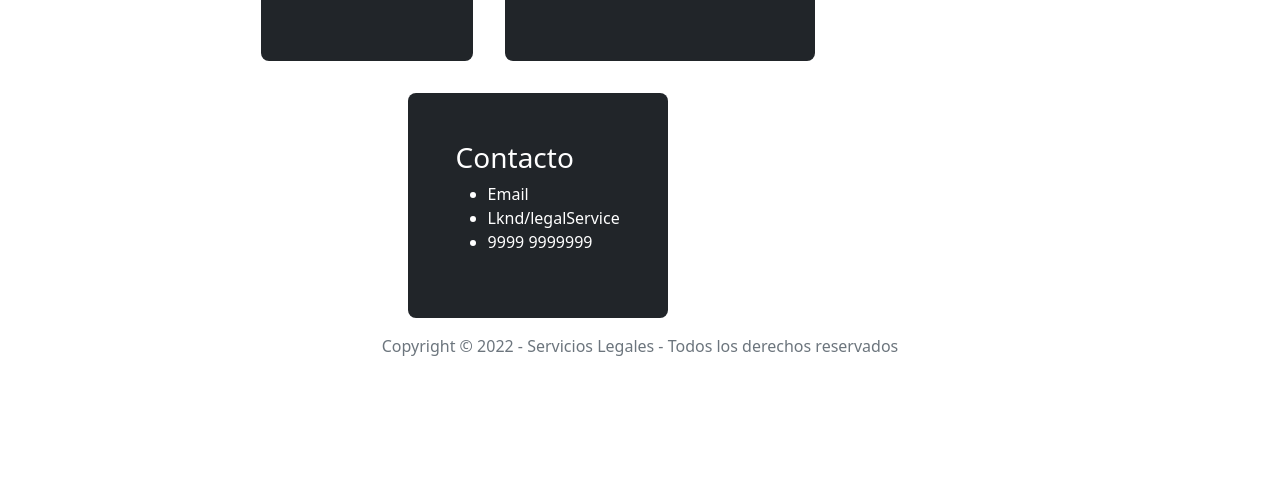
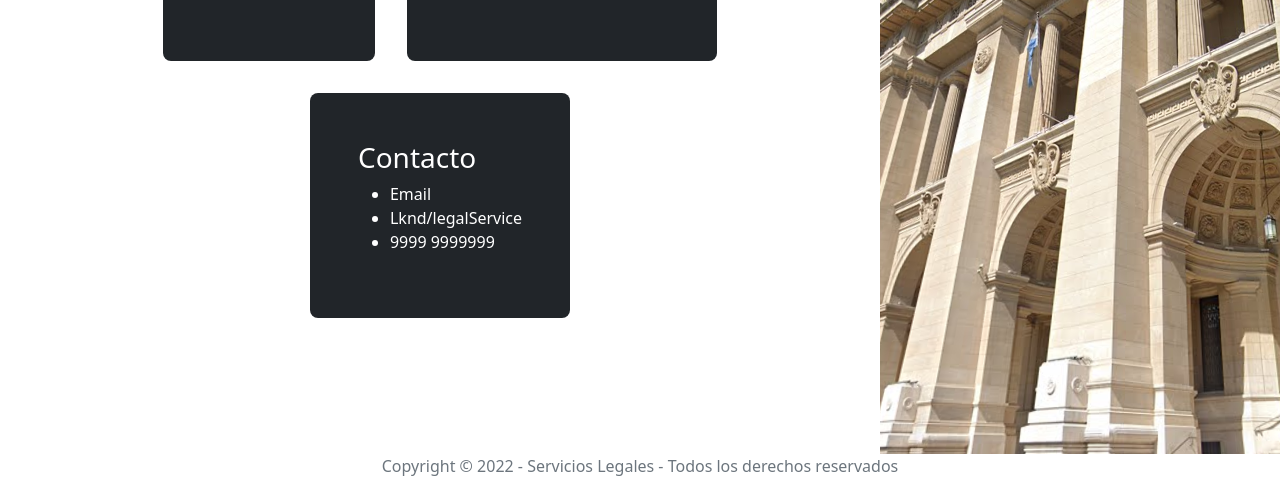
Before and after one commit to npr1990/Proyecto_Final, a plain HTML site: page index.html in a window 1280 px wide. Shown: the part 304-800 px from the top of the page. Drawn offline with nearby package versions, Linux system fonts and the light colour scheme; a web font is replaced by a local one.

Commit message:
corregi imagen aside index

```diff
--- a/index.html
+++ b/index.html
@@ -88,7 +88,7 @@
 
         <!--  inicio sidebar -->
         <aside>
-          <img src="./assets/palacio.png" alt="palacio de justicia de la nacion" />
+          <img src="./assets/images/palacio.png" alt="palacio de justicia de la nacion" />
         </aside>
         <!-- fin sidebar-->
       </div>
```
